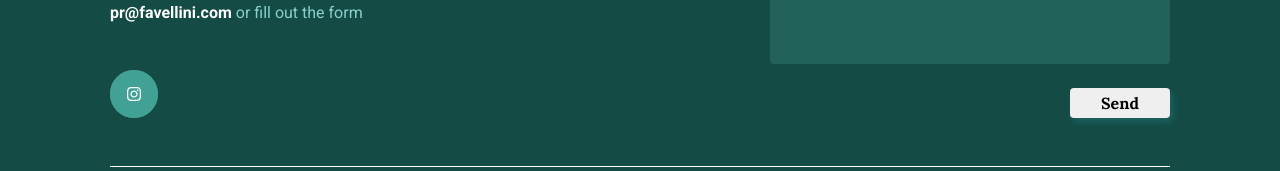
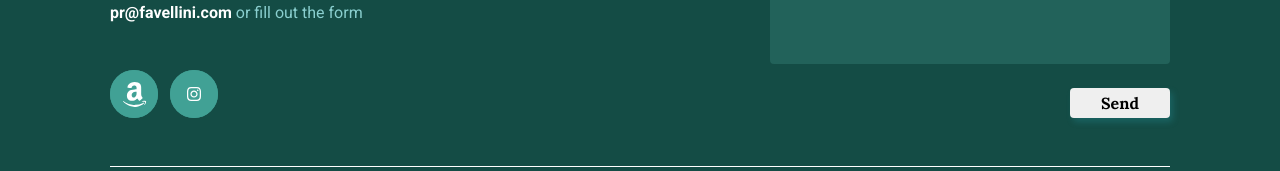
Before and after one commit to RomanKoriachko/favellini, a React (Create React App) app: page / in a window 1280 px wide. Shown: the part 6628-6799 px from the top of the page. Built offline with nearby package versions, Linux system fonts and the light colour scheme; a web font is replaced by a local one.

Commit message:
add amazon btn in footer

```diff
--- a/src/container/Footer/Footer.scss
+++ b/src/container/Footer/Footer.scss
@@ -54,6 +54,10 @@
         background-size: 20%;
         margin-right: 12px;
     }
+    .amazon-btn {
+        background-image: url(../../assets/amazon.svg);
+        margin-right: 12px;
+    }
     .instagram-btn {
         background-image: url(../../assets/instagram.svg);
         background-size: 30%;
@@ -99,7 +103,6 @@
                 font-weight: 700;
                 line-height: 20px;
                 letter-spacing: 0em;
-
                 width: 100px;
                 border: none;
                 border-radius: 4px;
--- a/src/container/Footer/Footer.tsx
+++ b/src/container/Footer/Footer.tsx
@@ -6,6 +6,7 @@ type Props = {};
 
 const Footer = (props: Props) => {
     // const [styleFb, triggerFb] = useBoop({ rotation: 20 });
+    const [styleAm, triggerAm] = useBoop({ rotation: 20 });
     const [styleInst, triggerInst] = useBoop({ rotation: 20 });
     const [styleForm, triggerForm] = useBoop({ scale: 1.1 });
     return (
@@ -29,8 +30,26 @@ const Footer = (props: Props) => {
                                     text=""
                                 />
                             </div> */}
+                            <div className="footer-btn amazon-btn">
+                                <a
+                                    href="https://www.amazon.com/stores/FAVELLINI/page/1A0380A7-DFAD-4C65-B77A-F24D55333BC2?ref_=ast_bln"
+                                    target="_blank"
+                                    rel="noreferrer"
+                                >
+                                    <AnimatedButton
+                                        classText="footer-btn amazon-btn"
+                                        style={styleAm}
+                                        trigger={triggerAm}
+                                        text=""
+                                    />
+                                </a>
+                            </div>
                             <div className="footer-btn instagram-btn">
-                                <a href="https://www.instagram.com/favellini_tm/">
+                                <a
+                                    href="https://www.instagram.com/favellini_tm/"
+                                    target="_blank"
+                                    rel="noreferrer"
+                                >
                                     <AnimatedButton
                                         classText="footer-btn instagram-btn"
                                         style={styleInst}
@@ -71,14 +90,14 @@ const Footer = (props: Props) => {
                         </div>
                     </form>
                     <div className="row footer-buttons-row-tablet">
-                        {/* <div className="footer-btn facebook-btn">
+                        <div className="footer-btn amazon-btn">
                             <AnimatedButton
-                                classText="footer-btn facebook-btn"
-                                style={styleFb}
-                                trigger={triggerFb}
+                                classText="footer-btn amazon-btn"
+                                style={styleAm}
+                                trigger={triggerAm}
                                 text=""
                             />
-                        </div> */}
+                        </div>
                         <div className="footer-btn instagram-btn">
                             <a href="https://www.instagram.com/favellini_tm/">
                                 <AnimatedButton
```
